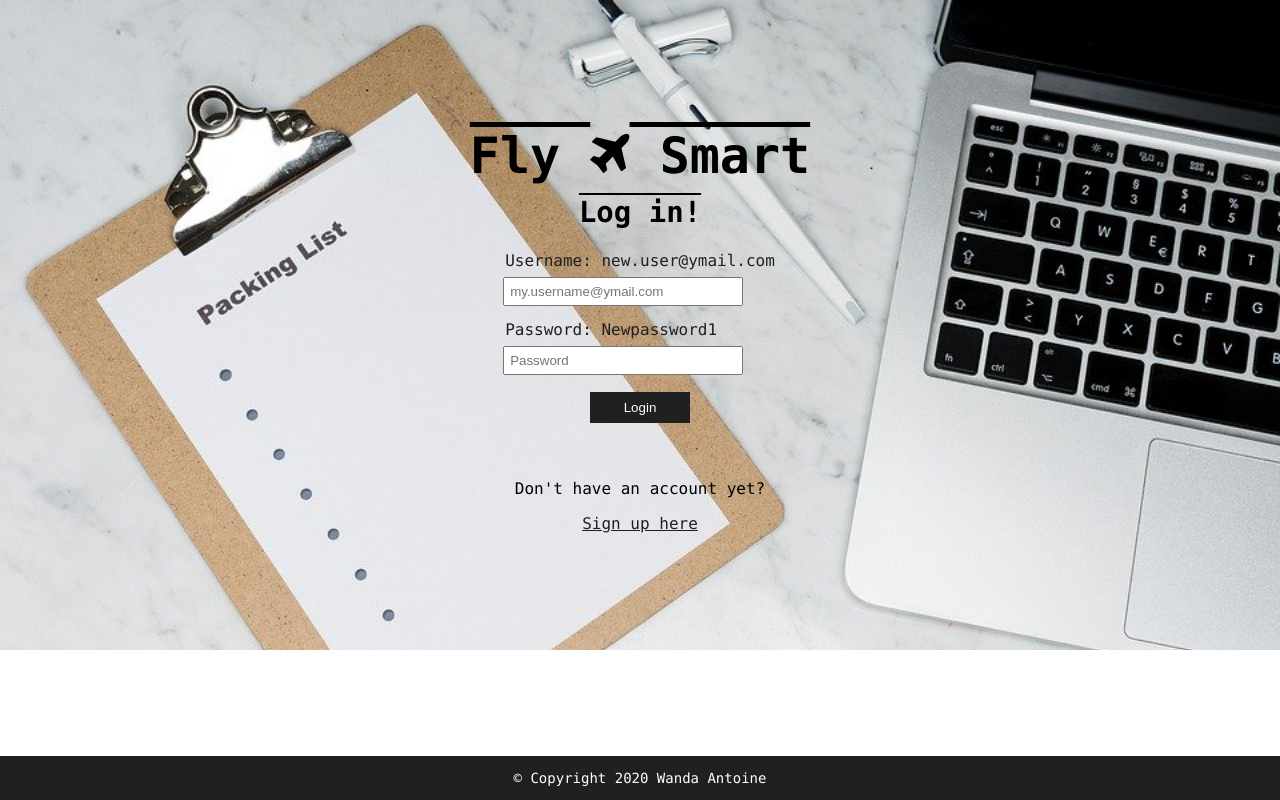
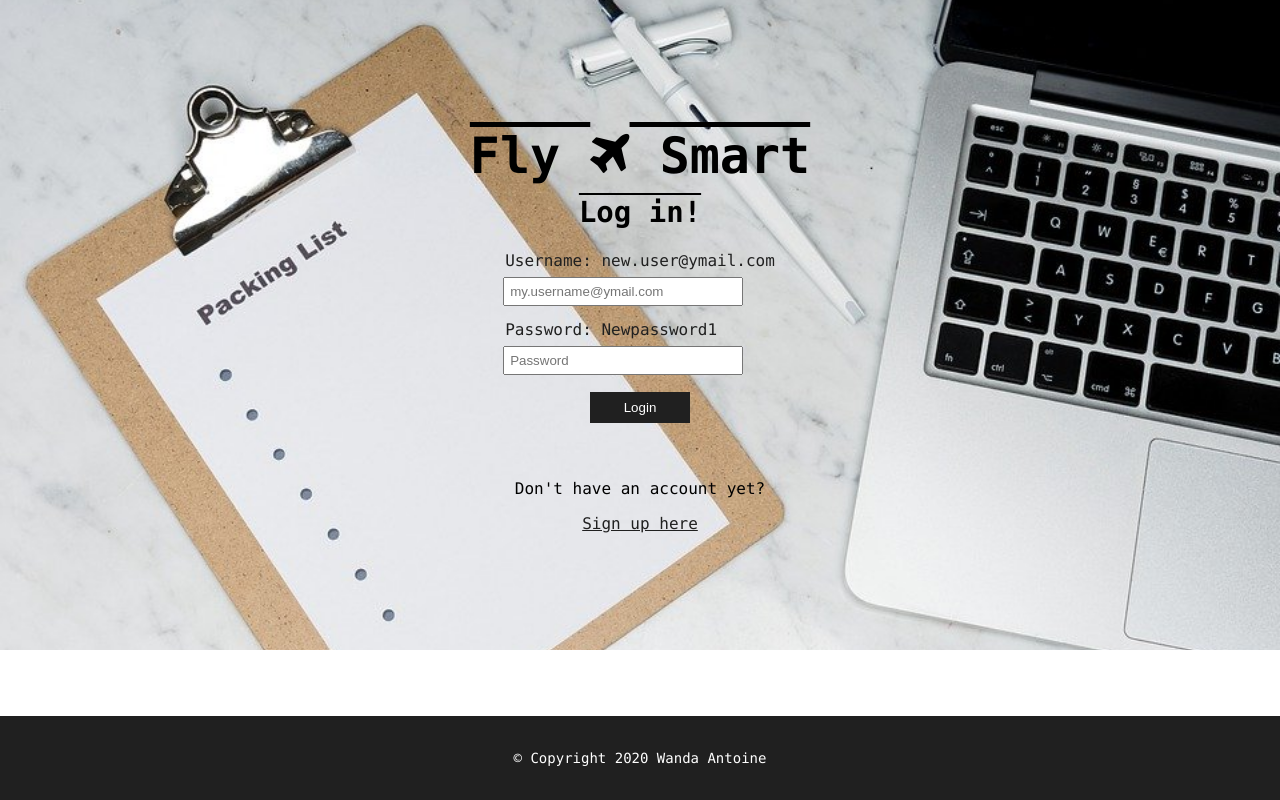
Before and after one commit to ad-astra-8/fly-smart-capstone-client, a React (Create React App) app: page / in a window 1280 px wide. Built offline with nearby package versions, Linux system fonts and the light colour scheme; no server answers.

Commit message:
modified footer

```diff
--- a/src/index.css
+++ b/src/index.css
@@ -332,8 +332,8 @@ Footer styles (Main Module)
   color:  #fff;
   background-color: rgb(32, 32, 32);
   font-size: 14px;
-  /* padding-top: 20px;
-  padding-bottom: 20px; */
+  padding-top: 20px;
+  padding-bottom: 20px;
 }
 
 @media only screen and (min-width: 360px) {
```
